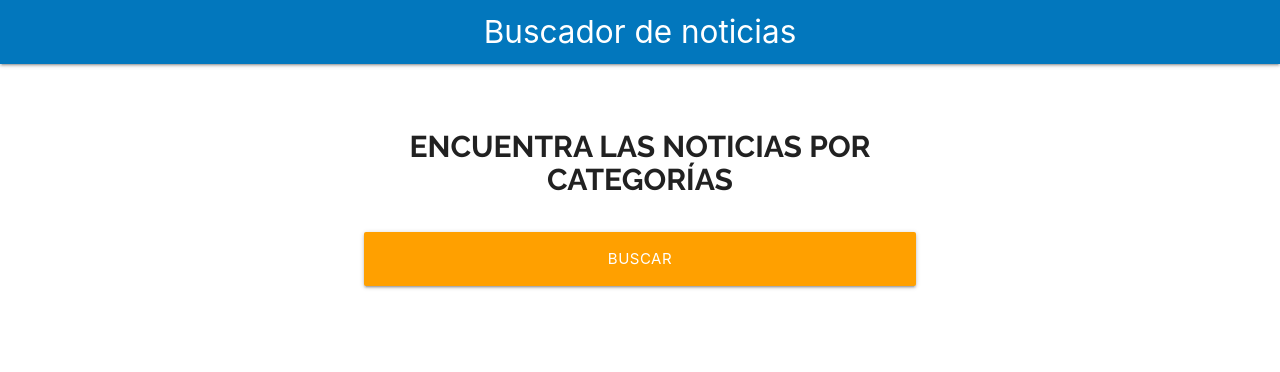
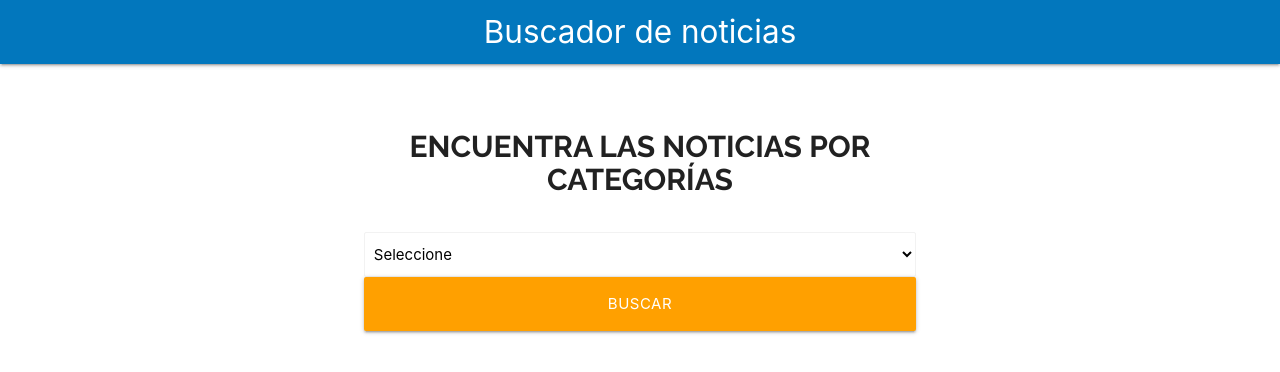
Before and after one commit to juanluna96/news-react, a React (Create React App) app: page / in a window 1280 px wide. Shown: the top 372 px of the page. Built offline with nearby package versions, Linux system fonts and the light colour scheme.

Commit message:
Creando un Hook para el Select

```diff
--- a/src/components/Formulario.js
+++ b/src/components/Formulario.js
@@ -1,13 +1,19 @@
 import React from 'react';
 import styles from './Formulario.module.css';
+import useSelect from '../hooks/useSelect';
 
 const Formulario = () => {
+
+    // Utilizar custom hooks
+    const [categoria, SelectNoticias] = useSelect();
+
     return (
         <div className={ `${styles.buscador} row` }>
             <div className="col s12 m8 offset-m2">
                 <form action="">
                     <h2 className={ styles.heading }>Encuentra las noticias por categorías</h2>
                     <div className="input-field col s12">
+                        <SelectNoticias></SelectNoticias>
                         <input type="submit" className={ `${styles.btn_block} btn-large amber darken-2` } value="Buscar" />
                     </div>
                 </form>
--- /dev/null
+++ b/src/hooks/useSelect.js
@@ -0,0 +1,17 @@
+import React, { useState } from 'react';
+
+const useSelect = (stateInicial, opciones) => {
+
+    // State del custom hook
+    const [state, setState] = useState('');
+
+    const SelectNoticias = () => (
+        <select className="browser-default">
+            <option value="">Seleccione</option>
+        </select>
+    )
+
+    return [state, SelectNoticias];
+}
+
+export default useSelect
```
